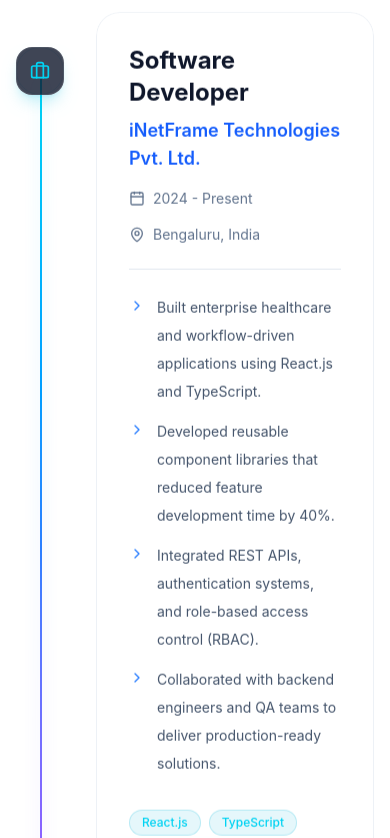
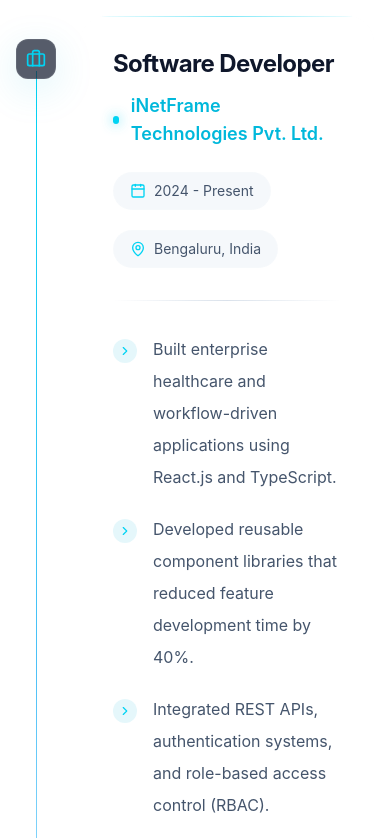
Before and after one commit to amolkanago/AK-portfolio, a React app: page / in a window 390 px wide. Shown: the part 8126-8964 px from the top of the page. Built offline with nearby package versions, Linux system fonts and the light colour scheme; the HTML template or start-up script is replaced by a standard one.

Commit message:
Updated experience section

```diff
--- a/src/components/sections/Experience/ExperienceCard.tsx
+++ b/src/components/sections/Experience/ExperienceCard.tsx
@@ -19,91 +19,254 @@
     return (
         <div
             className="
-                rounded-3xl
+        relative
+        overflow-hidden
+        rounded-[28px]
         border
-                border-slate-200/60
-                dark:border-slate-700/60
-                bg-white
-                dark:bg-slate-800/40
-                backdrop-blur-md
-                p-8
-                shadow-lg
+        border-white/8
+        bg-white/80
+        dark:bg-slate-900/60
+        backdrop-blur-2xl
+        shadow-[0_8px_40px_rgba(15,23,42,0.08)]
         transition-all
         duration-300
-                hover:shadow-2xl
-                hover:-translate-y-1
+        hover:-translate-y-1.5
+        hover:border-cyan-400/25
+        hover:shadow-[0_20px_60px_rgba(6,182,212,0.12)]
     "
         >
+            {/* Gradient Overlay */}
+
+            <div
+                className="
+            pointer-events-none
+            absolute
+            inset-0
+            bg-gradient-to-br
+            from-cyan-500/3
+            via-transparent
+            to-violet-500/3
+            opacity-0
+            transition-opacity
+            duration-300
+            group-hover:opacity-100
+        "
+            />
+
+            {/* Top Accent */}
+
+            <div
+                className="
+            absolute
+            inset-x-0
+            top-0
+            h-px
+            bg-gradient-to-r
+            from-transparent
+            via-cyan-400/50
+            to-transparent
+        "
+            />
+
+            <div className="relative p-8 md:p-10">
+
                 {/* Header */}
-            <div className="flex flex-col gap-4 lg:flex-row lg:items-start lg:justify-between">
-                <div>
-                    <h3 className="text-2xl font-bold text-slate-900 dark:text-white">
+
+                <div className="flex flex-col gap-6 lg:flex-row lg:items-start lg:justify-between">
+
+                    <div className="space-y-3">
+
+                        <h3
+                            className="
+                        text-2xl
+                        font-bold
+                        tracking-tight
+                        text-slate-900
+                        dark:text-white
+                    "
+                        >
                             {experience.title}
                         </h3>
 
-                    <p className="mt-2 text-lg font-semibold text-blue-600 dark:text-blue-400">
+                        <div className="flex items-center gap-3">
+
+                            <div
+                                className="
+                            h-2
+                            w-2
+                            rounded-full
+                            bg-cyan-400
+                            shadow-[0_0_12px_rgba(34,211,238,0.8)]
+                        "
+                            />
+
+                            <p
+                                className="
+                            text-lg
+                            font-semibold
+                            text-cyan-500
+                            dark:text-cyan-400
+                        "
+                            >
                                 {experience.company}
                             </p>
+
                         </div>
 
-                <div className="flex flex-wrap gap-4 text-sm text-slate-500 dark:text-slate-400">
-                    <div className="flex items-center gap-2">
-                        <Calendar className="h-4 w-4" />
+                    </div>
+
+                    <div className="flex flex-wrap gap-5 text-sm">
+
+                        <div
+                            className="
+                        flex
+                        items-center
+                        gap-2
+                        rounded-full
+                        border
+                        border-white/8
+                        bg-slate-100/70
+                        dark:bg-slate-800/60
+                        px-4
+                        py-2
+                        text-slate-600
+                        dark:text-slate-300
+                    "
+                        >
+                            <Calendar className="h-4 w-4 text-cyan-400" />
                             <span>{experience.duration}</span>
                         </div>
 
-                    <div className="flex items-center gap-2">
-                        <MapPin className="h-4 w-4" />
+                        <div
+                            className="
+                        flex
+                        items-center
+                        gap-2
+                        rounded-full
+                        border
+                        border-white/8
+                        bg-slate-100/70
+                        dark:bg-slate-800/60
+                        px-4
+                        py-2
+                        text-slate-600
+                        dark:text-slate-300
+                    "
+                        >
+                            <MapPin className="h-4 w-4 text-cyan-400" />
                             <span>{experience.location}</span>
                         </div>
+
                     </div>
+
                 </div>
 
                 {/* Divider */}
 
-            <div className="my-6 h-px bg-slate-200 dark:bg-slate-700" />
+                <div
+                    className="
+                my-8
+                h-px
+                bg-gradient-to-r
+                from-transparent
+                via-slate-300/70
+                to-transparent
+                dark:via-slate-700
+            "
+                />
 
                 {/* Responsibilities */}
-            <div className="space-y-3">
+
+                <div className="space-y-5">
+
                     {experience.responsibilities.map((item, index) => (
+
                         <motion.div
                             key={index}
-                        initial={{ opacity: 0, x: -15 }}
-                        whileInView={{ opacity: 1, x: 0 }}
-                        viewport={{ once: true }}
-                        transition={{ delay: index * 0.05 }}
-                        className="flex gap-3"
+                            initial={{
+                                opacity: 0,
+                                x: -20,
+                            }}
+                            whileInView={{
+                                opacity: 1,
+                                x: 0,
+                            }}
+                            viewport={{
+                                once: true,
+                            }}
+                            transition={{
+                                duration: 0.35,
+                                delay: index * 0.06,
+                            }}
+                            className="flex items-start gap-4"
                         >
-                        <ChevronRight className="mt-1 h-4 w-4 shrink-0 text-blue-500" />
+                            <div
+                                className="
+                            mt-1.5
+                            flex
+                            h-6
+                            w-6
+                            shrink-0
+                            items-center
+                            justify-center
+                            rounded-full
+                            bg-cyan-500/10
+                        "
+                            >
+                                <ChevronRight className="h-3.5 w-3.5 text-cyan-400" />
+                            </div>
 
-                        <p className="text-sm md:text-base leading-7 text-slate-600 dark:text-slate-300">
+                            <p
+                                className="
+                            leading-8
+                            text-slate-600
+                            dark:text-slate-300
+                        "
+                            >
                                 {item}
                             </p>
+
                         </motion.div>
+
                     ))}
+
                 </div>
 
-            {/* Skills */}
-            <div className="mt-8 flex flex-wrap gap-2">
+                {/* Technologies */}
+
+                <div className="mt-10 flex flex-wrap gap-3">
+
                     {experience.achievements.map((tag) => (
+
                         <span
                             key={tag}
                             className="
                         rounded-full
                         border
-      border-cyan-500/20
-      bg-cyan-500/10
-      px-3
-      py-1
+                        border-cyan-400/20
+                        bg-cyan-400/8
+                        px-4
+                        py-2
                         text-xs
-      font-medium
-      text-cyan-400
+                        font-semibold
+                        tracking-wide
+                        text-cyan-500
+                        transition-all
+                        duration-300
+                        hover:border-cyan-400/40
+                        hover:bg-cyan-400/[0.14]
+                        hover:shadow-[0_0_18px_rgba(34,211,238,0.18)]
                     "
                         >
                             {tag}
                         </span>
+
                     ))}
+
                 </div>
+
+            </div>
+
         </div>
     );
 }
--- a/src/components/sections/Experience/ExperienceTimeline.tsx
+++ b/src/components/sections/Experience/ExperienceTimeline.tsx
@@ -23,77 +23,52 @@
             className="relative mx-auto max-w-6xl"
         >
             {experienceData.map((experience, index) => (
-                <motion.div
+                <motion.article
                     key={`${experience.company}-${index}`}
                     initial={{
                         opacity: 0,
-                        y: 80,
-                        scale: 0.92,
-                        filter: "blur(12px)",
+                        y: 60,
                     }}
                     whileInView={{
                         opacity: 1,
                         y: 0,
-                        scale: 1,
-                        filter: "blur(0px)",
                     }}
                     viewport={{
                         once: true,
-                        amount: 0.15,
+                        amount: 0.2,
                     }}
                     transition={{
-                        duration: 0.9,
-                        delay: index * 0.12,
-                        ease: [0.16, 1, 0.3, 1],
+                        duration: 0.6,
+                        delay: index * 0.08,
+                        ease: [0.22, 1, 0.36, 1],
                     }}
-                    className="group relative pb-20 last:pb-0"
+                    className="group relative pb-16 last:pb-0"
                 >
                     {/* Timeline Rail */}
 
                     {index !== experienceData.length - 1 && (
                         <>
-                            <div className="absolute left-6 top-16 bottom-0 w-px bg-white/10" />
+                            <div className="absolute left-5 top-14 bottom-0 w-px bg-white/10" />
 
                             <motion.div
                                 initial={{ scaleY: 0 }}
                                 whileInView={{ scaleY: 1 }}
                                 viewport={{ once: true }}
                                 transition={{
-                                    duration: 1.4,
+                                    duration: 1,
                                     ease: "easeOut",
                                 }}
-                                style={{
-                                    originY: 0,
-                                }}
+                                style={{ originY: 0 }}
                                 className="
                             absolute
-                                    left-6
-                                    top-16
+                            left-5
+                            top-14
                             bottom-0
-                                    w-[2px]
+                            w-px
                             bg-gradient-to-b
                             from-cyan-400
-                                    via-blue-500
-                                    to-purple-500
-                                "
-                            />
-
-                            <div
-                                className="
-                                    absolute
-                                    left-6
-                                    top-16
-                                    bottom-0
-                                    w-[2px]
-                                    bg-gradient-to-b
-                                    from-cyan-400
-                                    via-blue-500
-                                    to-purple-500
-                                    blur-sm
-                                    opacity-30
-                                    transition-all
-                                    duration-500
-                                    group-hover:opacity-100
+                            via-sky-500/70
+                            to-transparent
                         "
                             />
                         </>
@@ -103,32 +78,20 @@
 
                     <motion.div
                         initial={{
-                            scale: 0,
-                            rotate: -180,
+                            scale: 0.8,
                             opacity: 0,
                         }}
                         whileInView={{
                             scale: 1,
-                            rotate: 0,
                             opacity: 1,
                         }}
                         whileHover={{
-                            scale: 1.15,
-                            rotate: 12,
+                            rotate: 6,
                         }}
-                        viewport={{ once: true }}
                         transition={{
-                            type: "spring",
-                            stiffness: 250,
-                            damping: 14,
-                            delay: index * 0.12,
+                            duration: 0.35,
                         }}
-                        className="
-                            absolute
-                            left-0
-                            top-8
-                            z-20
-                        "
+                        className="absolute left-0 top-6 z-20"
                     >
                         {/* Glow */}
 
@@ -136,51 +99,34 @@
                             className="
                         absolute
                         inset-0
-                                scale-[1.8]
                         rounded-full
-                                bg-cyan-500/30
+                        bg-cyan-400/20
                         blur-xl
                         opacity-0
-                                transition-all
-                                duration-500
+                        transition-opacity
+                        duration-300
                         group-hover:opacity-100
                     "
                         />
-
-                        {/* Pulse Ring */}
-
-                        <div
-                            className="
-                                absolute
-                                inset-0
-                                rounded-full
-                                border
-                                border-cyan-400/30
-                                animate-pulse
-                            "
-                        />
-
-                        {/* Node */}
 
                         <div
                             className="
                         relative
                         flex
-                                h-12
-                                w-12
+                        h-10
+                        w-10
                         items-center
                         justify-center
-                                rounded-2xl
+                        rounded-xl
                         border
-                                border-white/10
-                                bg-slate-900/80
-                                backdrop-blur-xl
-                                shadow-lg
-                                shadow-cyan-500/20
+                        border-white/[0.08]
+                        bg-slate-900/70
+                        backdrop-blur-2xl
+                        shadow-[0_10px_40px_rgba(6,182,212,0.15)]
                         transition-all
-                                duration-500
+                        duration-300
                         group-hover:border-cyan-400/40
-                                group-hover:shadow-cyan-500/50
+                        group-hover:shadow-[0_18px_45px_rgba(6,182,212,0.25)]
                     "
                         >
                             <Briefcase
@@ -188,93 +134,95 @@
                             h-5
                             w-5
                             text-cyan-400
-                                    transition-all
-                                    duration-500
-                                    group-hover:scale-125
+                            transition-transform
+                            duration-300
+                            group-hover:scale-110
                         "
                             />
                         </div>
                     </motion.div>
 
-                    {/* Content */}
+                    {/* Card */}
 
                     <motion.div
-                        animate={{
-                            y: [0, -4, 0],
+                        whileHover={{
+                            y: -6,
                         }}
                         transition={{
-                            y: {
-                                duration: 5,
-                                repeat: Infinity,
-                                ease: "easeInOut",
-                            },
+                            duration: 0.25,
                         }}
-                        whileHover={{
-                            y: -10,
-                            scale: 1.015,
+                        className="ml-16 md:ml-20"
+                        style={{
+                            willChange: "transform",
                         }}
-                        className="ml-20"
                     >
-                        <div className="relative overflow-hidden rounded-3xl">
-                            {/* Spotlight */}
+                        <div
+                            className="
+                        relative
+                        overflow-hidden
+                        rounded-[28px]
+                    "
+                        >
+                            {/* Hover Overlay */}
 
                             <div
                                 className="
                             pointer-events-none
                             absolute
                             inset-0
+                            rounded-[28px]
+                            bg-gradient-to-br
+                            from-cyan-500/5
+                            via-transparent
+                            to-purple-500/5
                             opacity-0
-                                    transition-all
-                                    duration-500
+                            transition-opacity
+                            duration-300
                             group-hover:opacity-100
                         "
-                            >
+                            />
+
+                            {/* Border */}
+
                             <div
                                 className="
                             absolute
                             inset-0
-                                        bg-gradient-to-r
-                                        from-cyan-500/5
-                                        via-cyan-500/10
-                                        to-purple-500/5
+                            rounded-[28px]
+                            border
+                            border-white/[0.06]
+                            transition-all
+                            duration-300
+                            group-hover:border-cyan-400/20
+                        "
+                            />
+
+                            {/* Soft Spotlight */}
+
+                            <div
+                                className="
+                            pointer-events-none
+                            absolute
+                            left-1/2
+                            top-0
+                            h-48
+                            w-48
+                            -translate-x-1/2
+                            rounded-full
+                            bg-cyan-400/10
+                            blur-3xl
+                            opacity-0
+                            transition-opacity
+                            duration-500
+                            group-hover:opacity-100
                         "
                             />
 
                             <div
                                 className="
-                                        absolute
-                                        -top-24
-                                        left-1/2
-                                        h-48
-                                        w-48
-                                        -translate-x-1/2
-                                        rounded-full
-                                        bg-cyan-500/10
-                                        blur-3xl
-                                    "
-                                />
-                            </div>
-
-                            {/* Glow Border */}
-
-                            <div
-                                className="
-                                    absolute
-                                    inset-0
-                                    rounded-3xl
-                                    border
-                                    border-transparent
-                                    transition-all
-                                    duration-500
-                                    group-hover:border-cyan-500/20
-                                "
-                            />
-
-                            <div
-                                className="
-                                    transition-all
-                                    duration-500
-                                    group-hover:drop-shadow-[0_20px_50px_rgba(34,211,238,0.15)]
+                            transition-shadow
+                            duration-300
+                            group-hover:shadow-[0_20px_60px_rgba(8,145,178,0.12)]
                         "
                             >
                                 <ExperienceCard
@@ -283,7 +231,7 @@
                             </div>
                         </div>
                     </motion.div>
-                </motion.div>
+                </motion.article>
             ))}
         </motion.div>
     );
```
Lines whose indentation alone changed are shown as unchanged.
